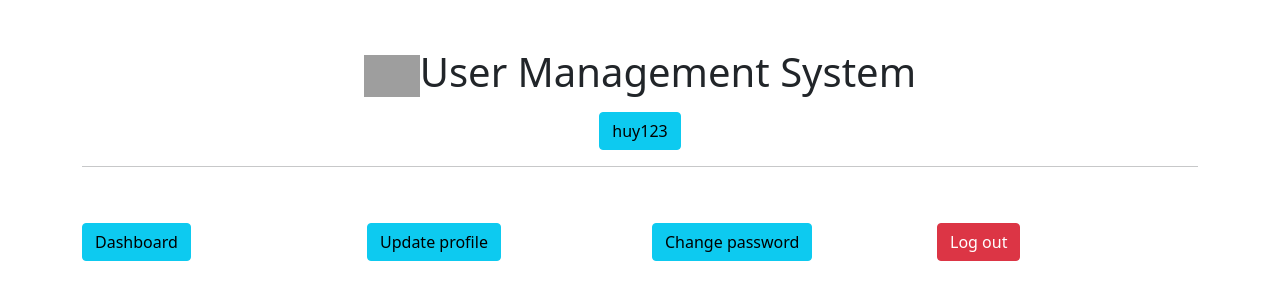
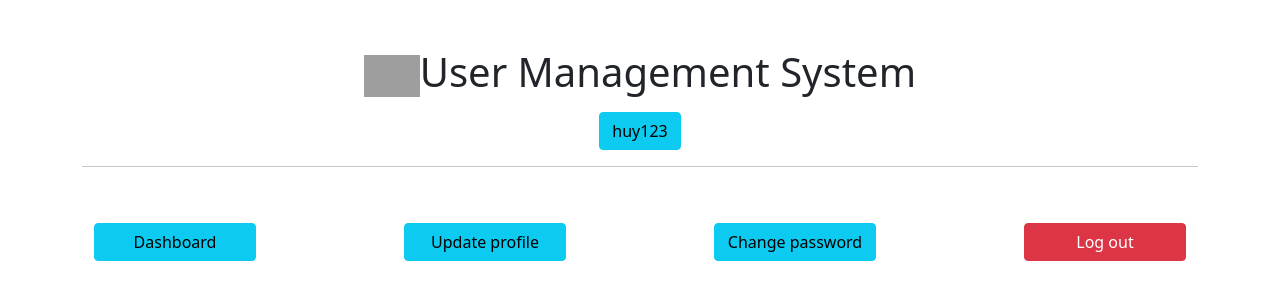
Before and after one commit to hvhuy2004/Flask_Project_CRUD, a Flask app: page /user/dashboard in a window 1280 px wide. Shown: the top 300 px of the page. Run offline with Flask 3, Linux system fonts and the light colour scheme; a user stored in the database is signed in; grey boxes are pictures that could not be loaded.

Commit message:
user change password

```diff
--- a/templates/user/navbar.html
+++ b/templates/user/navbar.html
@@ -1,4 +1,4 @@
-<div class="row d-flex justify-content-center">
+<!-- <div class="row d-flex justify-content-center">
     <div class="col-xl-3 col-lg-3 col-md-3 my-2 col-sm-12">
         <a href="/user/dashboard" class="btn btn-info">Dashboard</a>
     </div>
@@ -11,4 +11,21 @@
     <div class="col-xl-3 col-lg-3 col-md-3 my-2 col-sm-12">
         <a href="/user/logout" class="btn btn-danger">Log out</a>
     </div>
+</div> -->
+
+<div class="container">
+    <div class="row justify-content-between">
+        <div class="col-xl-2 col-lg-3 col-md-4 col-sm-6 my-2">
+            <a href="/user/dashboard" class="btn btn-info w-100 rounded">Dashboard</a>
+        </div>
+        <div class="col-xl-2 col-lg-3 col-md-4 col-sm-6 my-2">
+            <a href="/user/update-profile" class="btn btn-info w-100 rounded">Update profile</a>
+        </div>
+        <div class="col-xl-2 col-lg-3 col-md-4 col-sm-6 my-2">
+            <a href="/user/change-password" class="btn btn-info w-100 rounded">Change password</a>
+        </div>
+        <div class="col-xl-2 col-lg-3 col-md-4 col-sm-6 my-2">
+            <a href="/user/logout" class="btn btn-danger w-100 rounded">Log out</a>
+        </div>
+    </div>
 </div>
```
Also changed, not shown: 2 other files.
